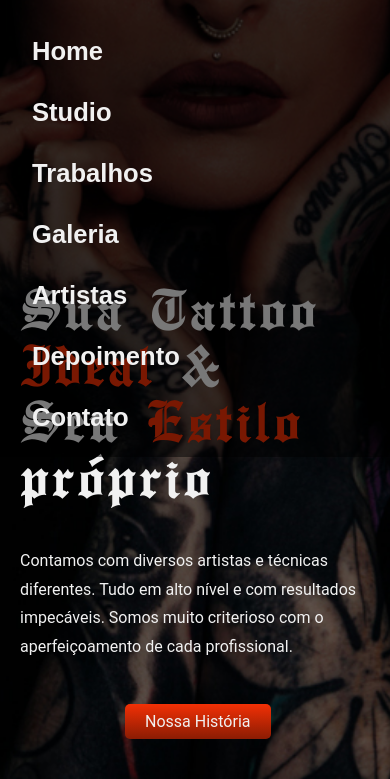
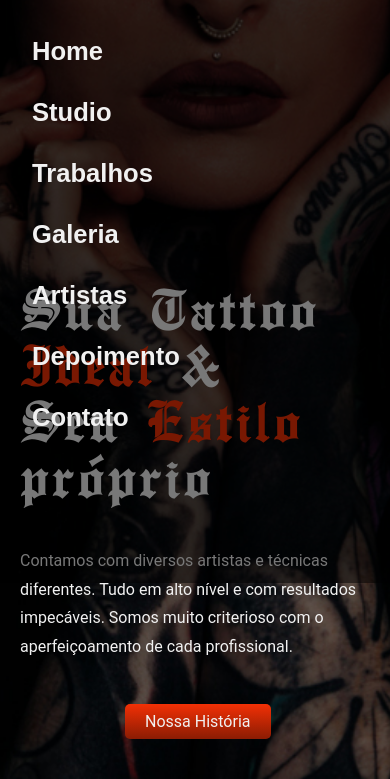
Before and after one commit to ribeiroedu88/Tattoo, a plain HTML site: page index.html in a window 390 px wide. Both pictures are taken after a click on the button 344 px from the left and 33 px from the top of the page. Shown: the part 65-844 px from the top of the page. Drawn offline with Linux system fonts and the light colour scheme.

Commit message:
Update style.css

```diff
--- a/css/style.css
+++ b/css/style.css
@@ -204,7 +204,7 @@ p {
     }
 
     #nav-bar.active #nav-bar__menu {
-        height: calc(55vh - 44.5px);
+        height: calc(70vh - 44.5px);
         visibility: visible;
     }
 
```
